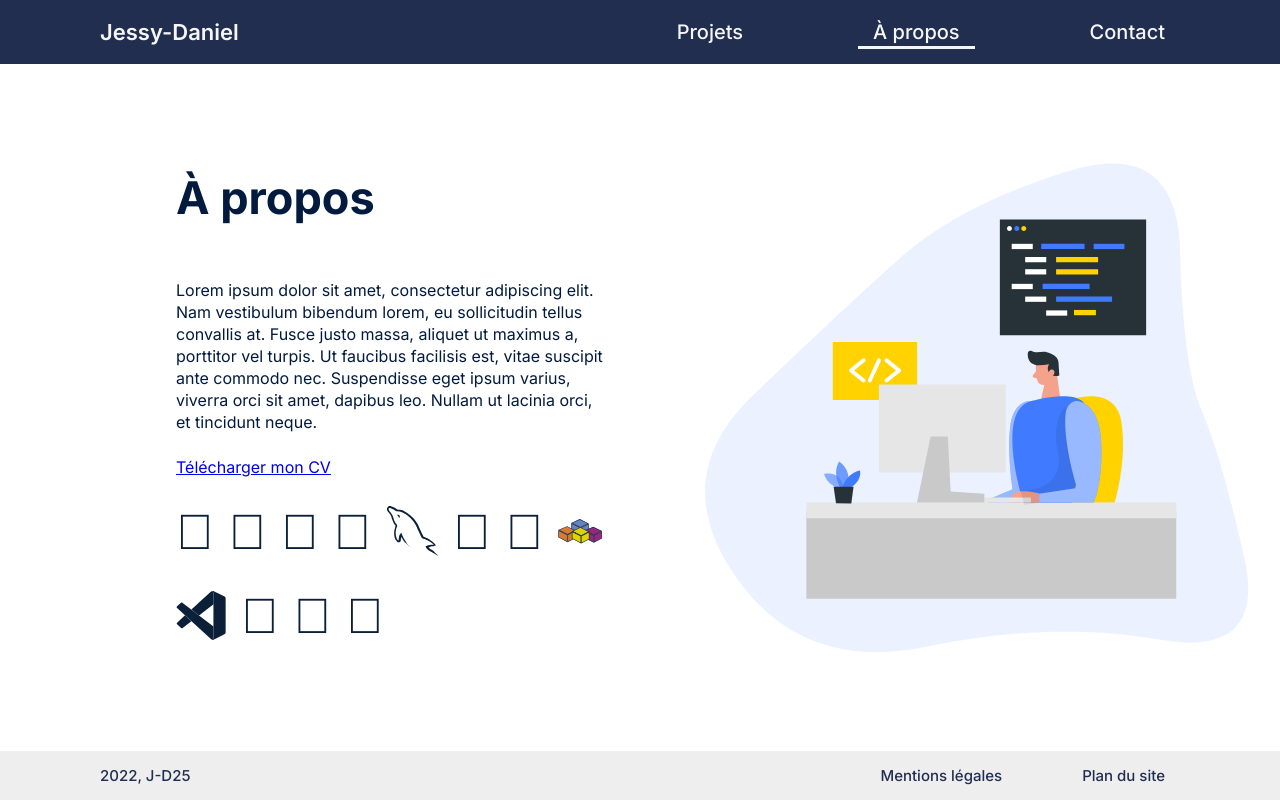
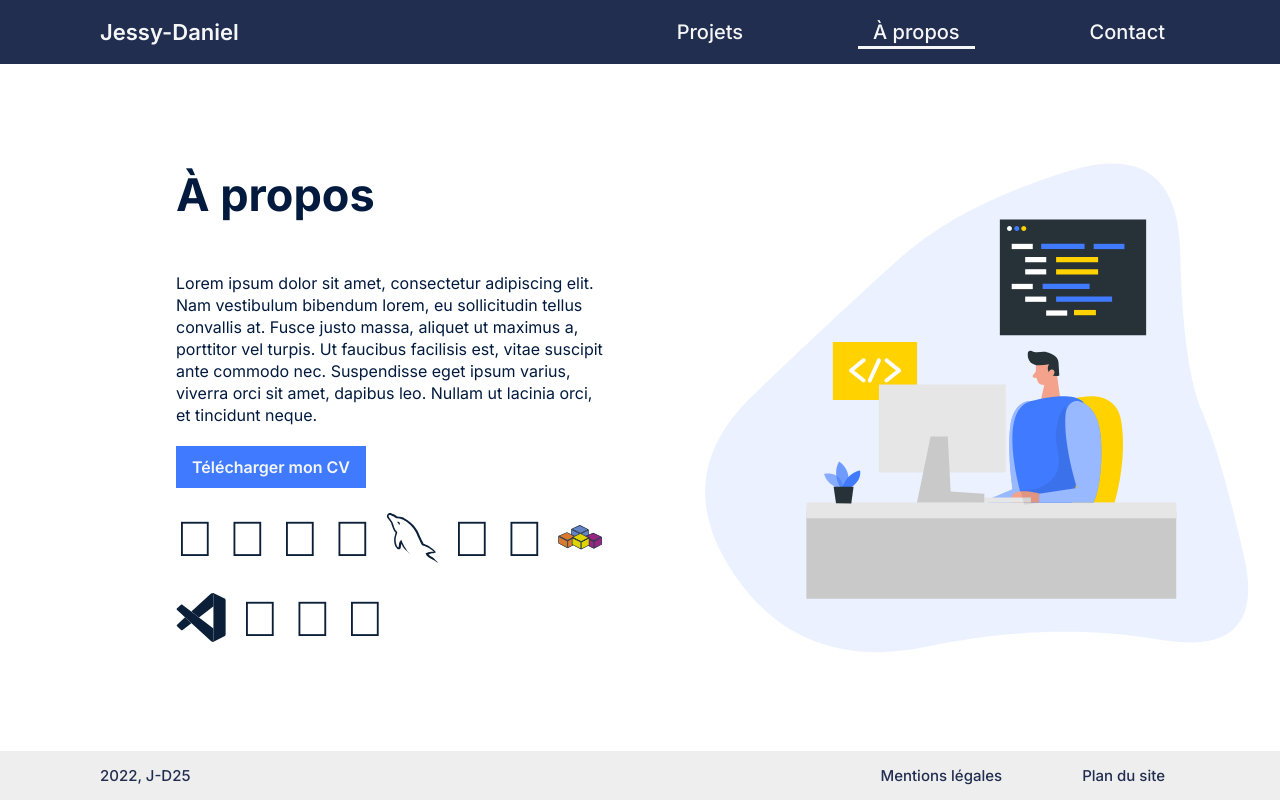
Before and after one commit to J-D25/portfolio, a React (Create React App) app: page /about in a window 1280 px wide. Built offline with nearby package versions, Linux system fonts and the light colour scheme.

Commit message:
src/components/About.js : add .button on CV link

```diff
--- a/src/components/About.js
+++ b/src/components/About.js
@@ -10,7 +10,7 @@ export default function About() {
     <div className="App-content">
       <h1>À propos</h1>
       <p className="About-paragraph">Lorem ipsum dolor sit amet, consectetur adipiscing elit. Nam vestibulum bibendum lorem, eu sollicitudin tellus convallis at. Fusce justo massa, aliquet ut maximus a, porttitor vel turpis. Ut faucibus facilisis est, vitae suscipit ante commodo nec. Suspendisse eget ipsum varius, viverra orci sit amet, dapibus leo. Nullam ut lacinia orci, et tincidunt neque.</p>
-      <a href="/">Télécharger mon CV</a>
+      <p><a href="/" className="button">Télécharger mon CV</a></p>
       <div className="About-icons">
         <i class="fa-brands fa-html5"></i>
         <i class="fa-brands fa-css3-alt"></i>
```
